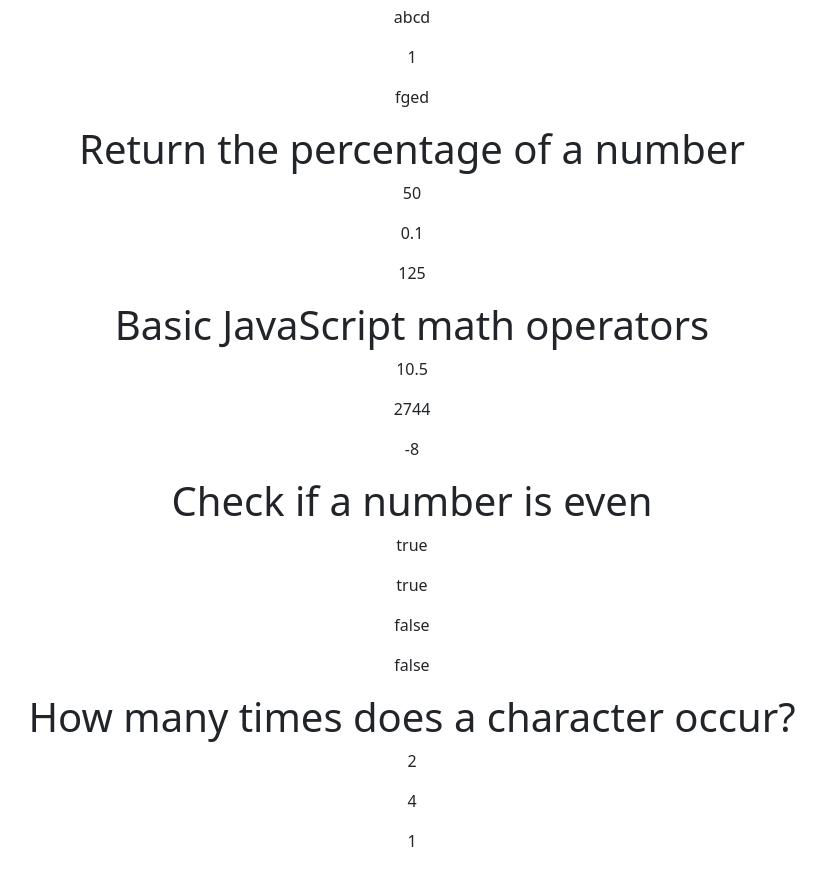
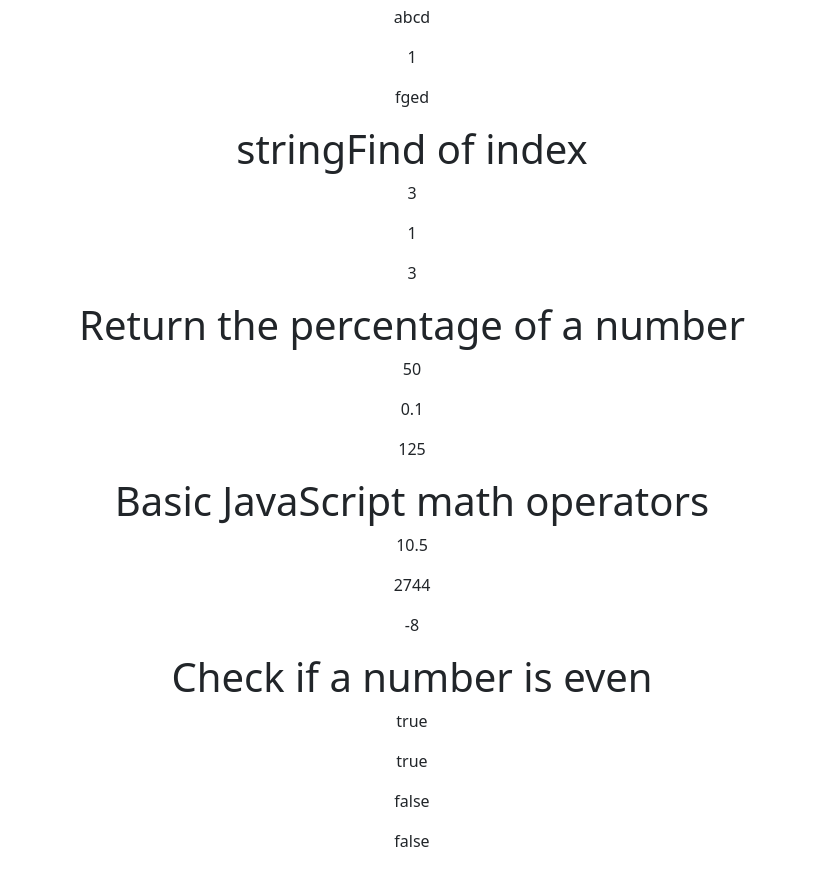
Before and after one commit to vinothsmart/react-redux-dashboard, a React (Create React App) app: page /jsc/fundamentals in a window 1280 px wide. Shown: the part 1708-2581 px from the top of the page, without its empty margins (228-1054 px from the left). Built offline with nearby package versions, Linux system fonts and the light colour scheme.

Commit message:
IndexofString

```diff
--- a/src/components/pages/JsChallange/Fundamentals.js
+++ b/src/components/pages/JsChallange/Fundamentals.js
@@ -18,6 +18,8 @@ const Fundamentals = () => {
   const getFirstHalf = (a) => a.slice(0, a.length / 2);
 
   const removeLastThreeChars = (a) => a.slice(0, -3);
+
+  const stringFind = (a) => a.indexOf("is");
 
   const percentOf = (a, b) => (b / 100) * a;
 
@@ -153,6 +155,12 @@ const Fundamentals = () => {
         <p>{removeLastThreeChars("fgedcba")}</p>
       </center>
       <center>
+        <h1>stringFind of index</h1>
+        <p>{stringFind("praise")}</p>
+        <p>{stringFind("risky")}</p>
+        <p>{stringFind("paris")}</p>
+      </center>
+      <center>
         <h1>Return the percentage of a number</h1>
         <p>{percentOf(100, 50)}</p>
         <p>{percentOf(10, 1)}</p>
```
